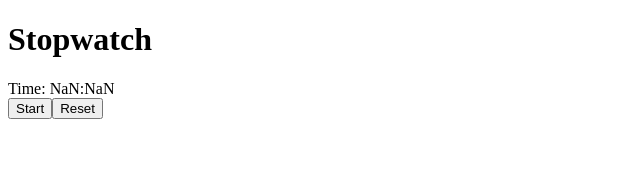
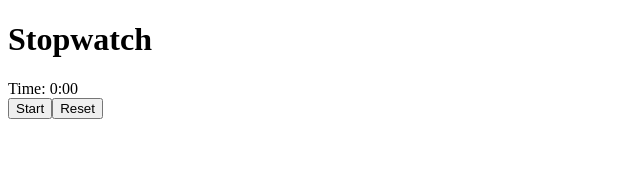
Before and after one commit to umangm17/XStopwatch, a React (Create React App) app: page / in a window 1280 px wide. Shown: the top 170 px of the page, without its empty margins (0-640 px from the left). Built offline with nearby package versions, Linux system fonts and the light colour scheme.

Commit message:
my last2

```diff
--- a/src/stopwatch.js
+++ b/src/stopwatch.js
@@ -30,17 +30,14 @@ const Stopwatch = () => {
     timemillisec++;
     return setTime({ sec: timesecond, milli: timemillisec });
   };
-  const formatTime = (seconds) => {
-    const minutes = Math.floor(seconds / 60);
-    const secs = seconds % 60;
-    return `${minutes}:${secs.toString().padStart(2, "0")}`;
-  };
 
   return (
     <div>
       <h1>Stopwatch</h1>
-      <div>Time: {formatTime(time)}</div>
-      {/* Time:{" " + time.sec + ":" + time.milli.toString().padStart(2, "0")} */}
+      <div>
+        Time:{" " + time.sec + ":" + time.milli.toString().padStart(2, "0")}
+      </div>
+
       <div>
         <button onClick={isRunning ? stopTime : startTime}>
           {isRunning ? "Stop" : "Start"}
```
